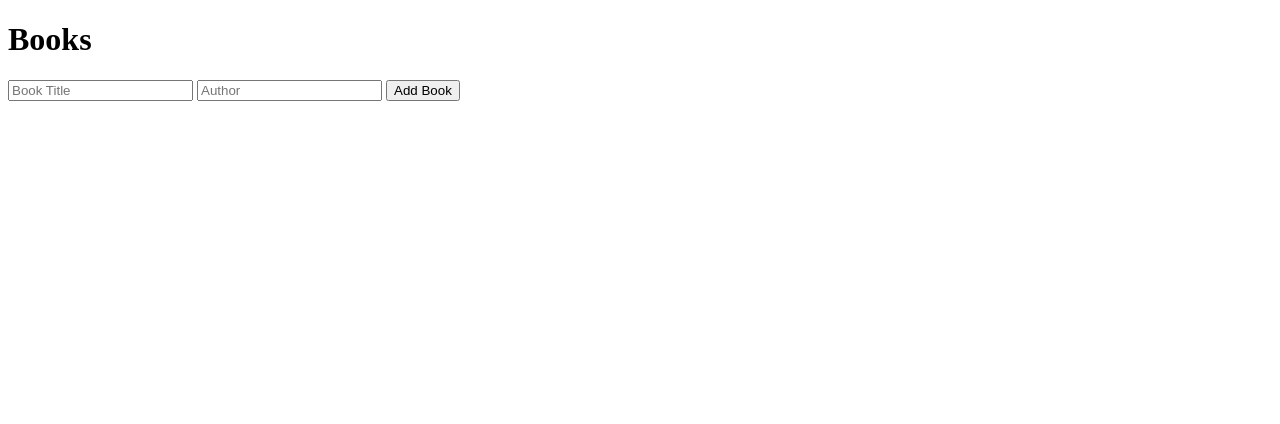
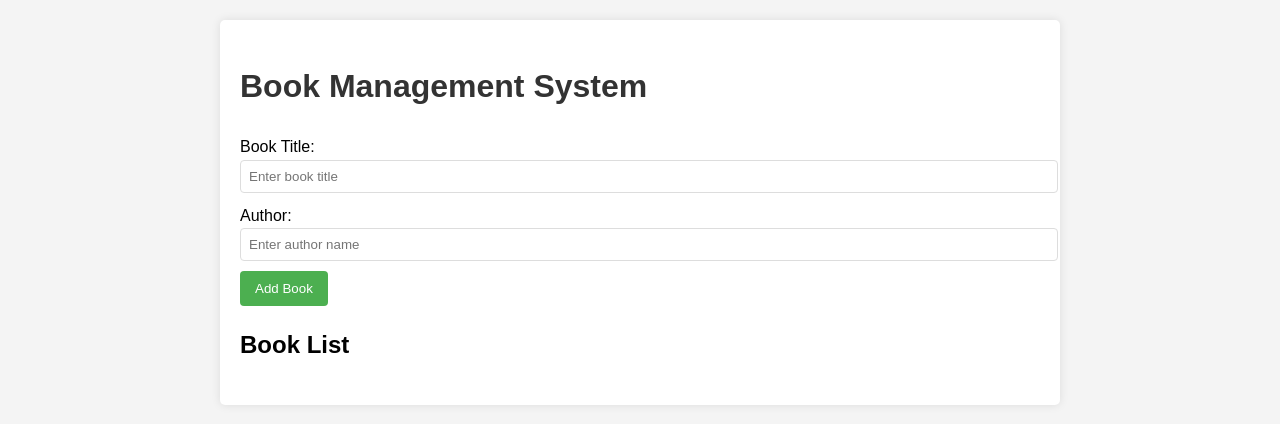
Before and after one commit to RogerHuauya/simple-fastapi-example, a FastAPI app: page / in a window 1280 px wide. Shown: the top 424 px of the page. Run offline with FastAPI, Linux system fonts and the light colour scheme.

Commit message:
chore: html improved

```diff
--- a/templates/index.html
+++ b/templates/index.html
@@ -3,24 +3,95 @@
 <head>
     <meta charset="UTF-8">
     <meta name="viewport" content="width=device-width, initial-scale=1.0">
-    <title>Books</title>
+    <title>Book Management System</title>
+    <style>
+        body {
+            font-family: Arial, sans-serif;
+            line-height: 1.6;
+            margin: 0;
+            padding: 20px;
+            background-color: #f4f4f4;
+        }
+        .container {
+            max-width: 800px;
+            margin: 0 auto;
+            background-color: white;
+            padding: 20px;
+            border-radius: 5px;
+            box-shadow: 0 0 10px rgba(0,0,0,0.1);
+        }
+        h1 {
+            color: #333;
+        }
+        form {
+            margin-bottom: 20px;
+        }
+        input[type="text"] {
+            width: 100%;
+            padding: 8px;
+            margin-bottom: 10px;
+            border: 1px solid #ddd;
+            border-radius: 4px;
+        }
+        button {
+            background-color: #4CAF50;
+            color: white;
+            padding: 10px 15px;
+            border: none;
+            border-radius: 4px;
+            cursor: pointer;
+        }
+        button:hover {
+            background-color: #45a049;
+        }
+        ul {
+            list-style-type: none;
+            padding: 0;
+        }
+        li {
+            background-color: #f9f9f9;
+            margin-bottom: 10px;
+            padding: 10px;
+            border-radius: 4px;
+        }
+        .book-actions {
+            margin-top: 5px;
+        }
+        .book-actions a {
+            text-decoration: none;
+            color: #3498db;
+            margin-right: 10px;
+        }
+        .book-actions a:hover {
+            text-decoration: underline;
+        }
+    </style>
 </head>
 <body>
-    <h1>Books</h1>
+    <div class="container">
+        <h1>Book Management System</h1>
         <form action="/create" method="post">
-        <input type="text" name="title" placeholder="Book Title" required>
-        <input type="text" name="author" placeholder="Author" required>
+            <label for="title">Book Title:</label>
+            <input type="text" id="title" name="title" placeholder="Enter book title" required>
+
+            <label for="author">Author:</label>
+            <input type="text" id="author" name="author" placeholder="Enter author name" required>
+
             <button type="submit">Add Book</button>
         </form>
 
+        <h2>Book List</h2>
         <ul>
             {% for book in books %}
                 <li>
                     <strong>{{ book.title }}</strong> by {{ book.author }}
-                <a href="/edit/{{ book.id }}">Edit</a> |
-                <a href="/delete/{{ book.id }}">Delete</a>
+                    <div class="book-actions">
+                        <a href="/edit/{{ book.id }}" aria-label="Edit {{ book.title }}">Edit</a>
+                        <a href="/delete/{{ book.id }}" aria-label="Delete {{ book.title }}">Delete</a>
+                    </div>
                 </li>
             {% endfor %}
         </ul>
+    </div>
 </body>
 </html>
```
Also changed, not shown: templates/edit.html (+73 -7 lines). Lines whose indentation alone changed are shown as unchanged.
